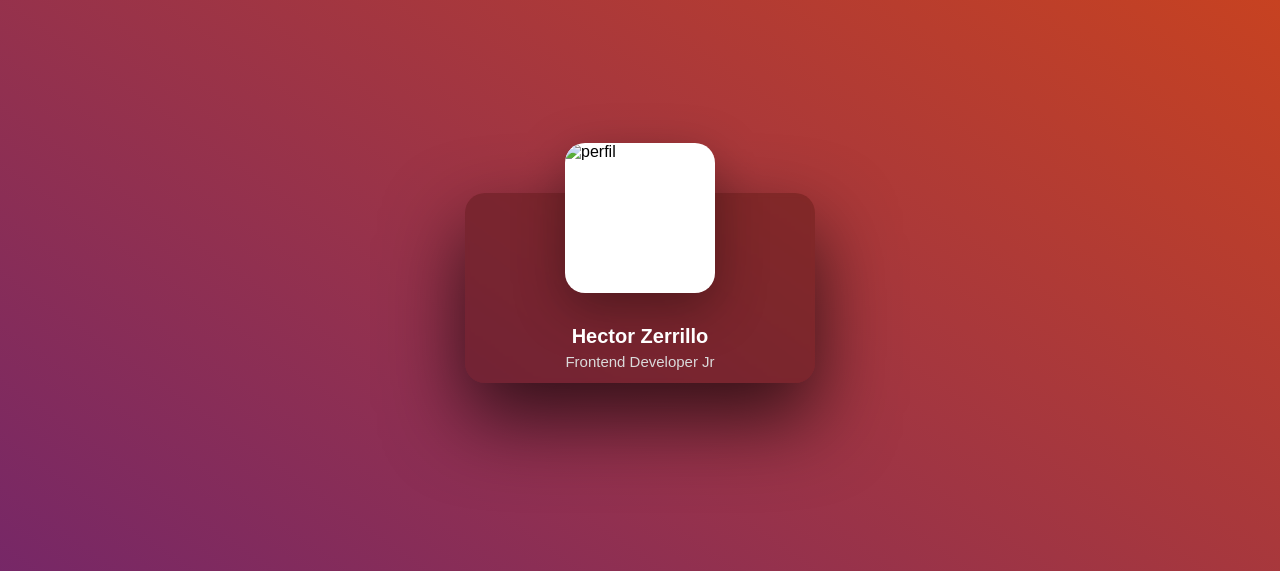
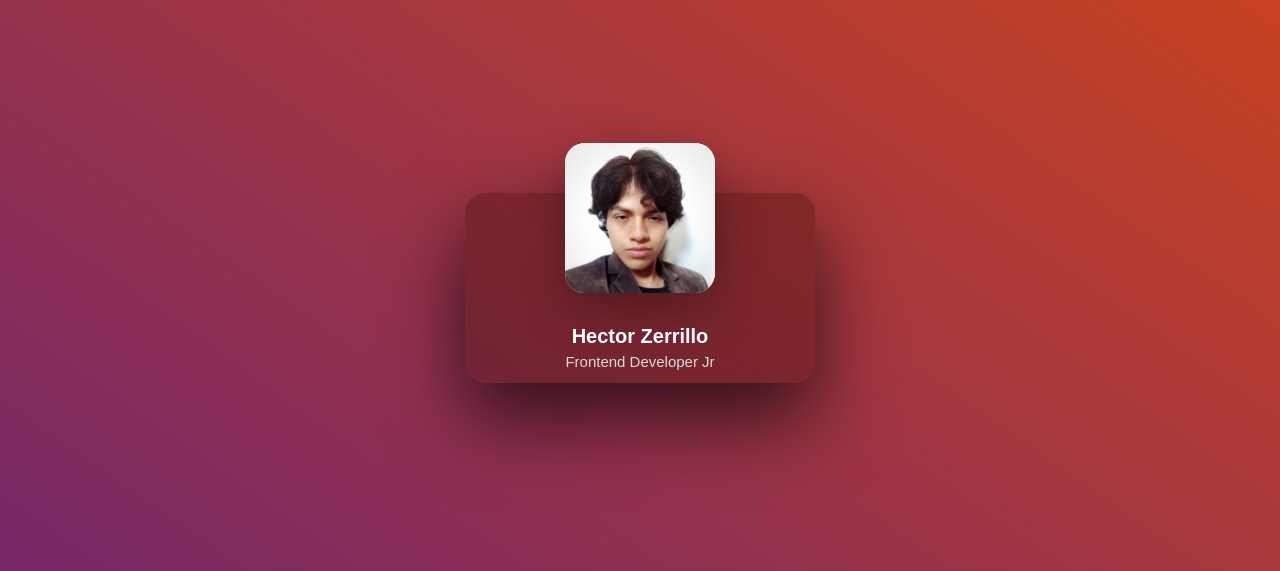
Before and after one commit to Hecze/Hecze.github.io, a plain HTML site: page index.html in a window 1280 px wide. Shown: the top 571 px of the page. Drawn offline with Linux system fonts and the light colour scheme.

Commit message:
Update index.html

```diff
--- a/index.html
+++ b/index.html
@@ -16,7 +16,7 @@
         <div class="container" id="container2">
             <div class="perfilcard">
                 <div class="imgBx">
-                    <img src="perfil.jpg" alt="perfil">
+                    <img src="perfil.jpeg" alt="perfil">
                 </div>
                 <div class="contentCard">
                     <div class="details">
```
